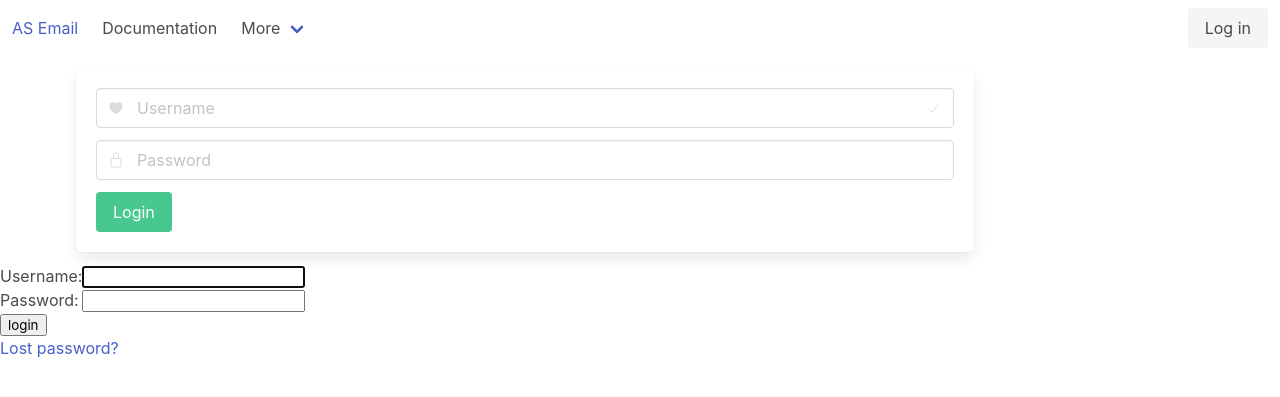
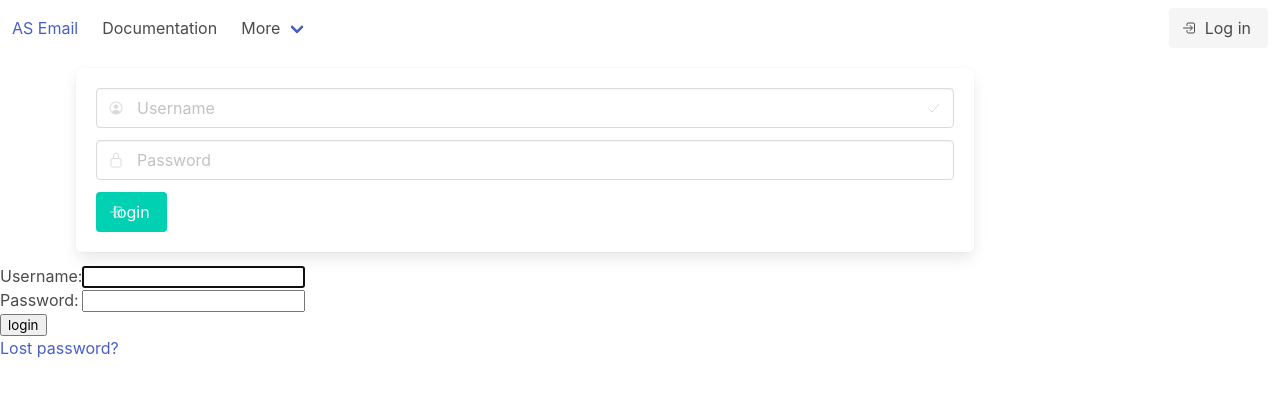
Before and after one commit to scanner/as_email_service, a Django app: page /accounts/login/ in a window 1280 px wide. Shown: the top 397 px of the page. Run offline with Django 4.2, Linux system fonts and the light colour scheme; parts of the project's set-up code (start-up, migrations or seed data) failed here and were passed over; some libraries are stand-ins or nearby versions.

Commit message:
GH-40: fiddling with the login widget

```diff
--- a/app/templates/base.html
+++ b/app/templates/base.html
@@ -52,18 +52,24 @@
           <div class="navbar-end">
             {% if user.is_authenticated %}
               <a class="navbar-item">
-                {{ user }}
+                <span class="tag is-light is-large">{{ user }}</span>
               </a>
             {% endif %}
             <div class="navbar-item">
               <div class="buttons">
                 {% if user.is_authenticated %}
                   <a class="button is-warning" href="{% url 'logout' %}?next={{ request.path }}">
-                    Log out
+                    <span class="icon is-small">
+                      <ion-icon name="log-out-outline"></ion-icon>
+                    </span>
+                    <span>Log out</span>
                   </a>
                 {% else %}
                   <a class="button is-light" href="{% url 'login' %}?next={{ request.path }}">
-                    Log in
+                    <span class="icon is-small">
+                      <ion-icon name="log-in-outline"></ion-icon>
+                    </span>
+                    <span>Log in</span>
                   </a>
                   {% endif %}
               </div>
--- a/app/templates/registration/login.html
+++ b/app/templates/registration/login.html
@@ -20,12 +20,13 @@
   {% endif %}
   <div class="container">
     <div class="column is-four-fifths">
-      <div class="box">
+      <form class="box" method="post" action="{% url 'login' %}">
+        {% csrf_token %}
         <div class="field">
           <p class="control has-icons-left has-icons-right">
             <input class="input" type="text" name="username" required id="id_username" placeholder="Username">
             <span class="icon is-small is-left">
-              <ion-icon name="heart"></ion-icon>
+              <ion-icon name="person-circle-outline"></ion-icon>
             </span>
             <span class="icon is-small is-right">
               <ion-icon name="checkmark-outline"></ion-icon>
@@ -34,21 +35,22 @@
         </div>
         <div class="field">
           <p class="control has-icons-left">
-            <input class="input" type="password" placeholder="Password">
+            <input class="input" type="password" id="id_password" placeholder="Password">
             <span class="icon is-small is-left">
               <ion-icon name="lock-closed-outline"></ion-icon>
             </span>
           </p>
         </div>
         <div class="field">
-          <p class="control">
-            <button class="button is-success">
-              Login
-            </button>
+          <p class="control has-icons-left">
+            <span class="icon is-small is-left">
+              <ion-icon name="log-in-outline"></ion-icon>
+            </span>
+            <input class="button is-primary" type="submit" value="login">
           </p>
           <input type="hidden" name="next" value="{{ next }}">
         </div>
-      </div>
+      </form>
     </div>
   </div>
 
```
